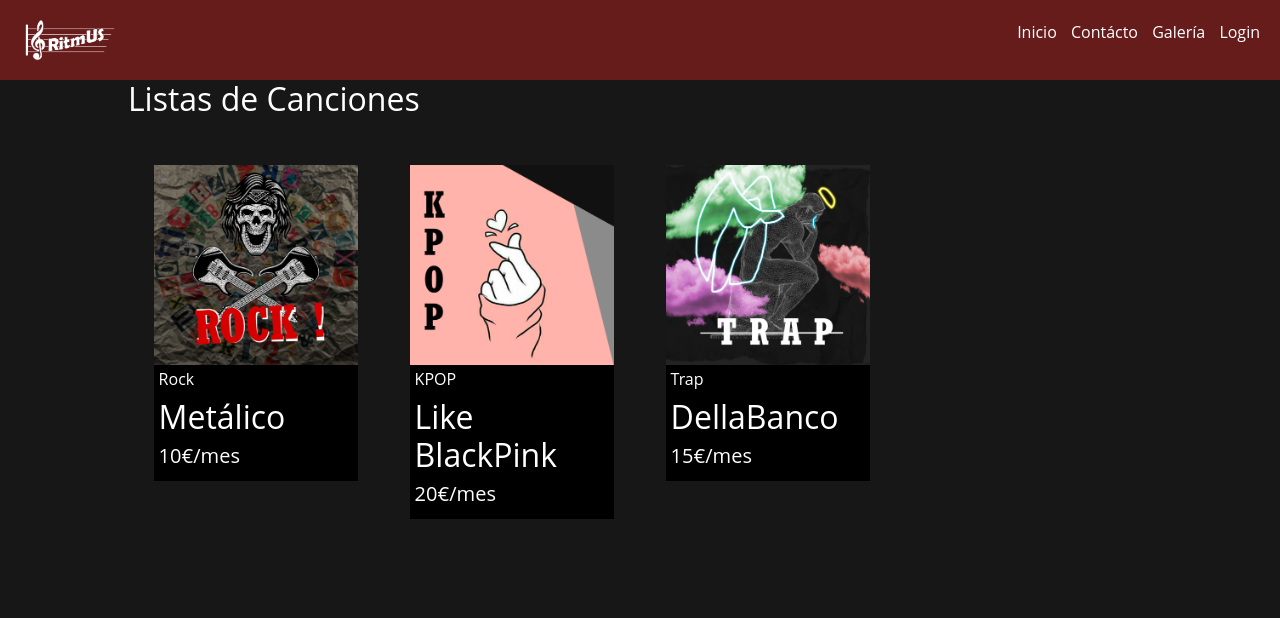
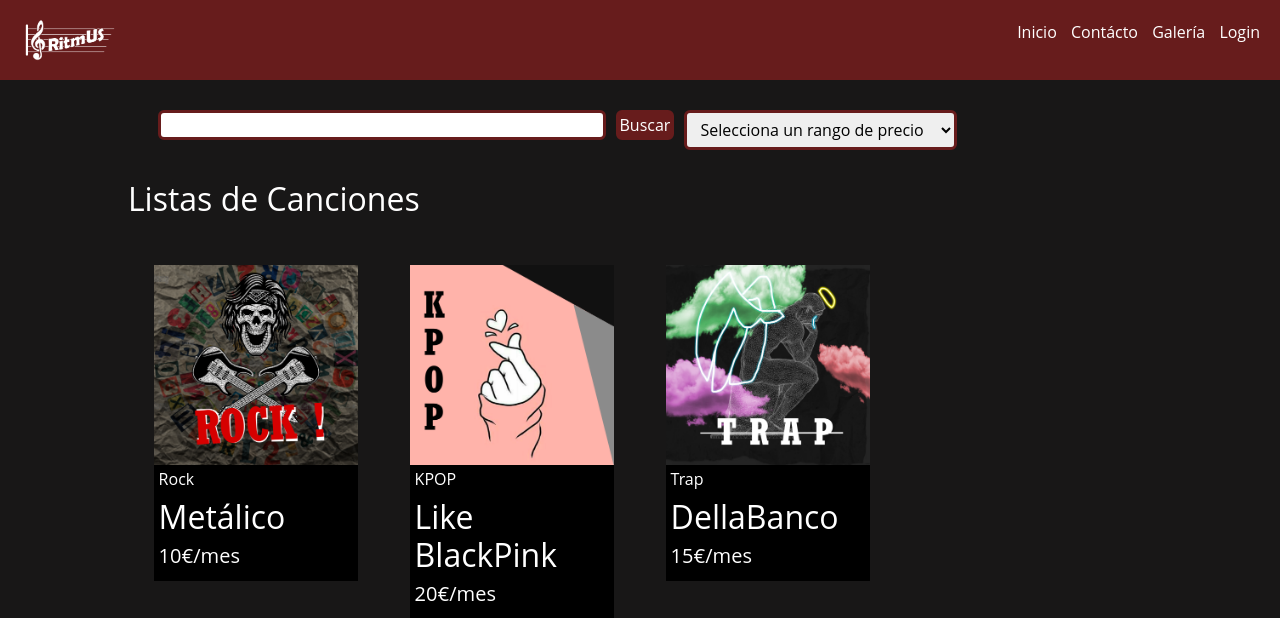
Before and after one commit to TerryIsmael/G3.4-RitmUS, a Django app: page / in a window 1280 px wide. Shown: the top 618 px of the page. Run offline with Django 4.2, Linux system fonts and the light colour scheme; data comes from the database, SQL or seed files in the repository.

Commit message:
Búsqueda en tienda por nombre, género y precio

```diff
--- a/RitmUS/authentication/static/app/css/estilos.css
+++ b/RitmUS/authentication/static/app/css/estilos.css
@@ -344,3 +344,40 @@ input.error {
     color: white;
     padding: 8px;
 }
+
+.buscador {
+    margin: 20px;
+    padding: 10px;
+    width: 80%;
+    display: flex;
+    align-items: right;
+
+}
+
+.ibuscador {
+    width: 100%;
+    padding: 10px;
+    border-radius: 6px;
+    height: 30px;
+    border: 3px solid #671c1c;
+    font-size: 16px;
+}
+
+.buscarbutton {
+    width: 100px;
+    height: 30px;
+    border-radius: 6px;
+    border: 3px solid #671c1c;
+    background-color: #671c1c;
+    color: white;
+    font-size: 16px;
+    margin-left: 10px;
+}
+
+.selector {
+    width: 60%;
+    height: 40px;
+    border: 3px solid #671c1c;
+    border-radius: 6px;
+    margin-left: 10px;
+}
--- a/RitmUS/authentication/templates/home.html
+++ b/RitmUS/authentication/templates/home.html
@@ -5,6 +5,21 @@
 {% block title %}Tienda{% endblock %}
 
 {% block content %}
+
+    <form class="buscador" method="get" action="{% url 'playlist_search' %}">
+        <input class="ibuscador" type="text" name="search" id="search">
+
+        <button class="buscarbutton"type="submit">Buscar</button>
+
+        <select class="selector"  name="price_range" id="price_range">
+            <option value="">Selecciona un rango de precio</option>
+            <option value="0-10">0€/mes - 10€/mes</option>
+            <option value="10-20">10€/mes - 20€/mes</option>
+            <option value="20-30">20€/mes - 30€/mes</option>
+        </select>
+
+    </form>
+
     <h2>Listas de Canciones</h2>
     <div class="productos">
         {% for p in playlists %}
--- a/RitmUS/authentication/urls.py
+++ b/RitmUS/authentication/urls.py
@@ -1,8 +1,9 @@
 from django.urls import path
-from .views import home, playlist_detail
+from .views import home, playlist_detail, playlist_search
 
 
 urlpatterns = [
     path('', home, name='home'),
-      path('playlist/<int:pk>/', playlist_detail, name='playlist_detail'),
+    path('playlist/<int:pk>/', playlist_detail, name='playlist_detail'),
+    path('playlist/search/', playlist_search, name='playlist_search'),
 ]
--- a/RitmUS/authentication/views.py
+++ b/RitmUS/authentication/views.py
@@ -12,3 +12,25 @@ def playlist_detail(request, pk):
     songs = Song.objects.filter(playlist=playlist)
     datos = {'playlist': playlist, 'songs': songs}
     return render(request, 'playlist_details.html', datos)
+
+def playlist_search(request):
+    playlists = Playlist.objects.all()
+    datos = {'playlists': playlists}
+    query=get_queryset(request)
+    print (query)
+    if query:
+        datos = {'playlists': query}
+    return render(request, 'home.html', datos)
+
+
+def get_queryset(request):
+        queryset = request.GET.get("search","")
+        price_range = request.GET.get('price_range', '')
+        print(queryset)
+        queryset2 = Playlist.objects.filter(name__icontains=queryset)
+        queryset2 |= Playlist.objects.filter(genre__icontains=queryset)
+        if price_range:
+            min_price, max_price = map(int, price_range.split('-'))
+            queryset2 &= Playlist.objects.filter(price__gte=min_price, price__lte=max_price)
+
+        return queryset2
```
